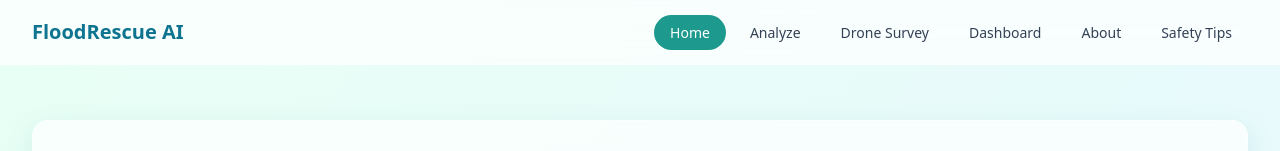
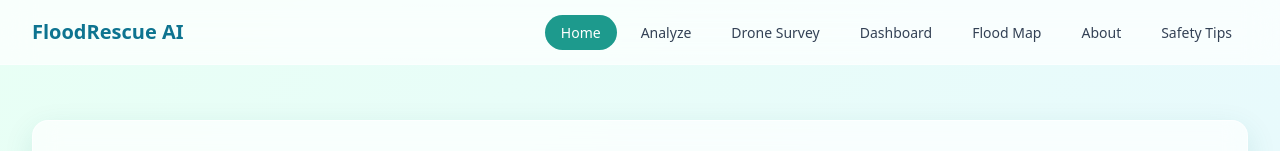
Before and after one commit to aayusPrasad/FloodRescue-AI, a React (Vite) app in the folder frontend/: page / in a window 1280 px wide. Shown: the top 151 px of the page. Built offline with nearby package versions, Linux system fonts and the light colour scheme.

Commit message:
Add 'Flood Map' link to Navbar

```diff
--- a/frontend/src/components/Navbar.jsx
+++ b/frontend/src/components/Navbar.jsx
@@ -6,6 +6,7 @@ const links = [
   { to: '/analyze', label: 'Analyze' },
   { to: '/drone-survey', label: 'Drone Survey' },
   { to: '/dashboard', label: 'Dashboard' },
+  { to: '/flood-map', label: 'Flood Map' },
   { to: '/about', label: 'About' },
   { to: '/safety-tips', label: 'Safety Tips' },
 ]
```
